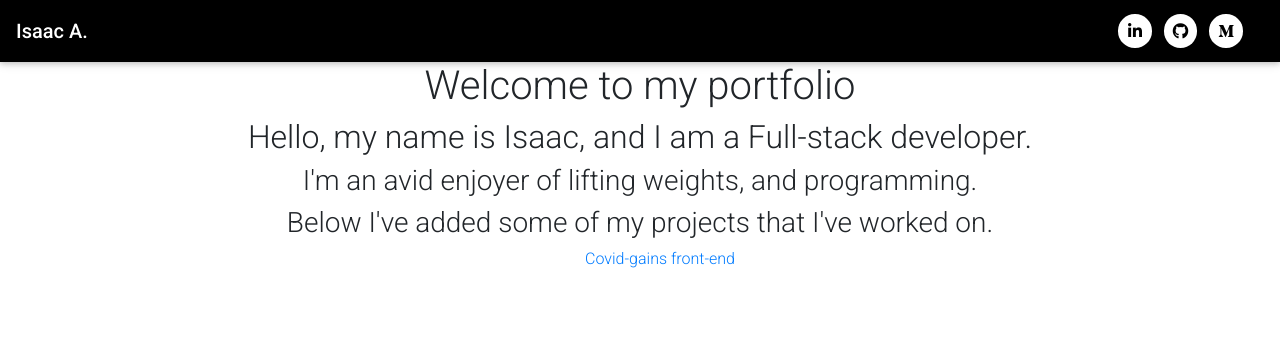
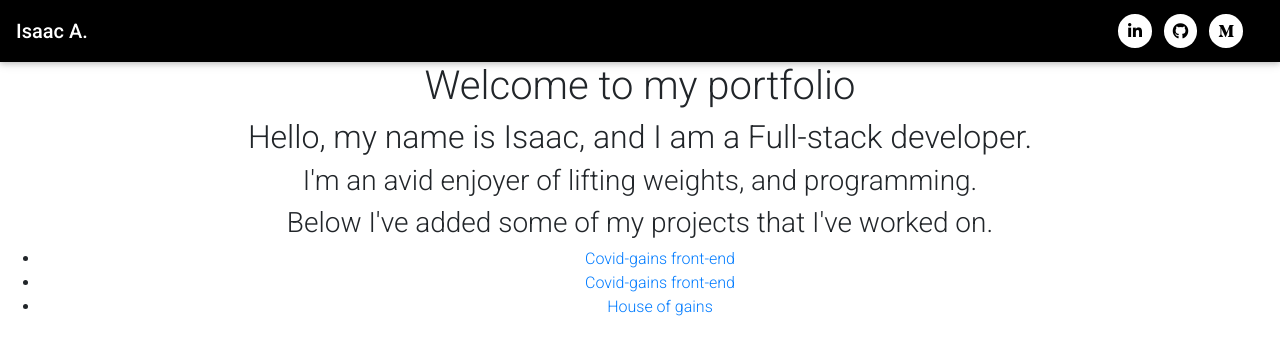
Before and after one commit to IA26/my-portfolio, a React (Create React App) app: page / in a window 1280 px wide. Shown: the top 354 px of the page. Built offline with nearby package versions, Linux system fonts and the light colour scheme.

Commit message:
added lists and links

```diff
--- a/src/containers/Portfolio.js
+++ b/src/containers/Portfolio.js
@@ -12,7 +12,15 @@ function Portfolio(props) {
 
 
           <ul>
-            <a href="https://github.com/IA26/covidgains-front-end"> Covid-gains front-end</a>
+            <li>
+              <a href="https://github.com/IA26/covidgains-front-end"> Covid-gains front-end</a>
+            </li>
+            <li>
+              <a href="https://github.com/IA26/covidgains-back-end"> Covid-gains front-end</a>
+            </li>
+            <li>
+              <a href="https://github.com/IA26/house-of-gains"> House of gains</a>
+            </li>
           </ul>
         </div>
     )
```
